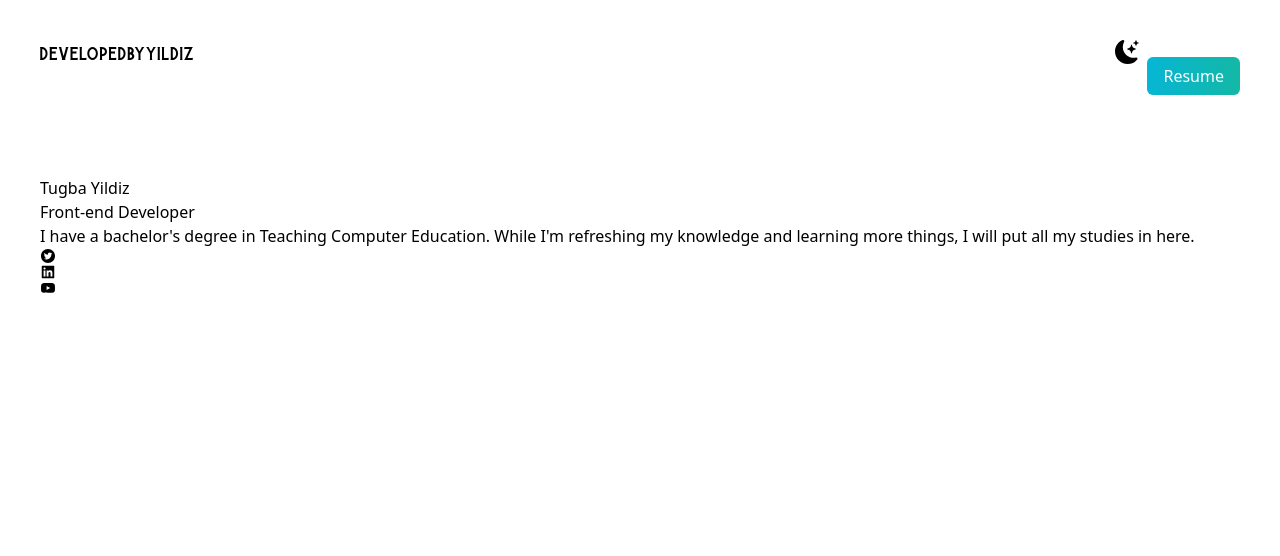
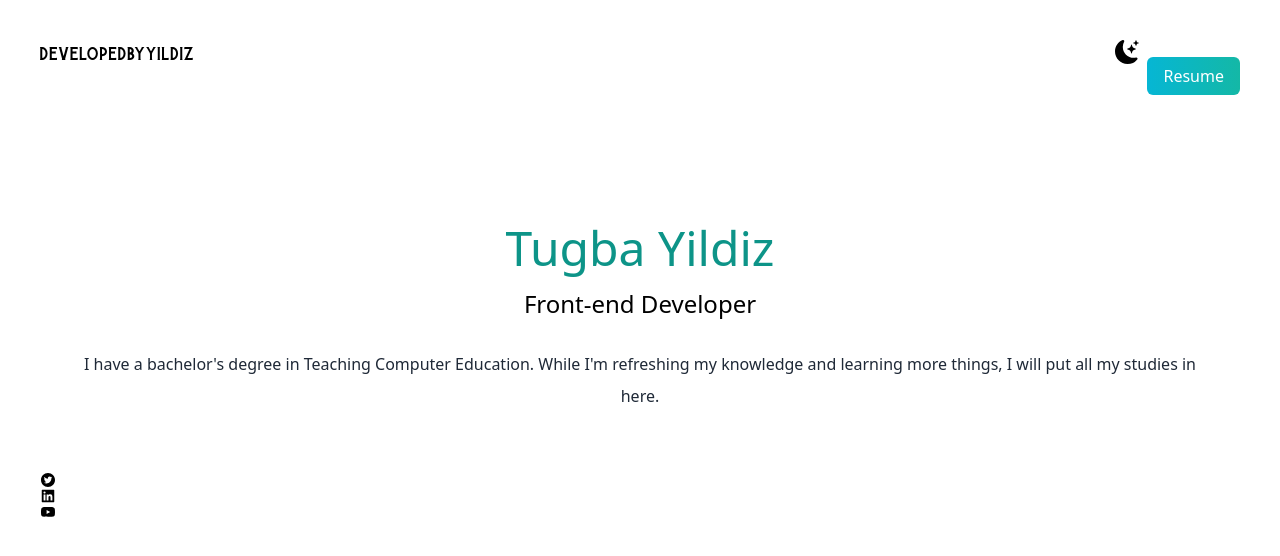
Before and after one commit to yildiztugba/Website-with-Tailwind, a Next.js app: page / in a window 1280 px wide. Shown: the top 556 px of the page. Built offline with nearby package versions, Linux system fonts and the light colour scheme.

Commit message:
css for about div

```diff
--- a/src/app/page.js
+++ b/src/app/page.js
@@ -27,10 +27,10 @@
             </li>
           </ul>
         </nav>
-        <div>
-          <h2>Tugba Yildiz</h2>
-          <h3>Front-end Developer</h3>
-          <p>I have a bachelor's degree in Teaching Computer Education. While I'm refreshing my knowledge and learning more things, I will put all my studies in here.</p>
+        <div className="text-center p-10">
+          <h2 className="text-5xl py-2 text-teal-600 font-medium ">Tugba Yildiz</h2>
+          <h3 className="text-2xl py-2">Front-end Developer</h3>
+          <p className="text-md py-5 leading-8 text-gray-800">I have a bachelor's degree in Teaching Computer Education. While I'm refreshing my knowledge and learning more things, I will put all my studies in here.</p>
         </div>
         <div>
           <AiFillTwitterCircle />
```
